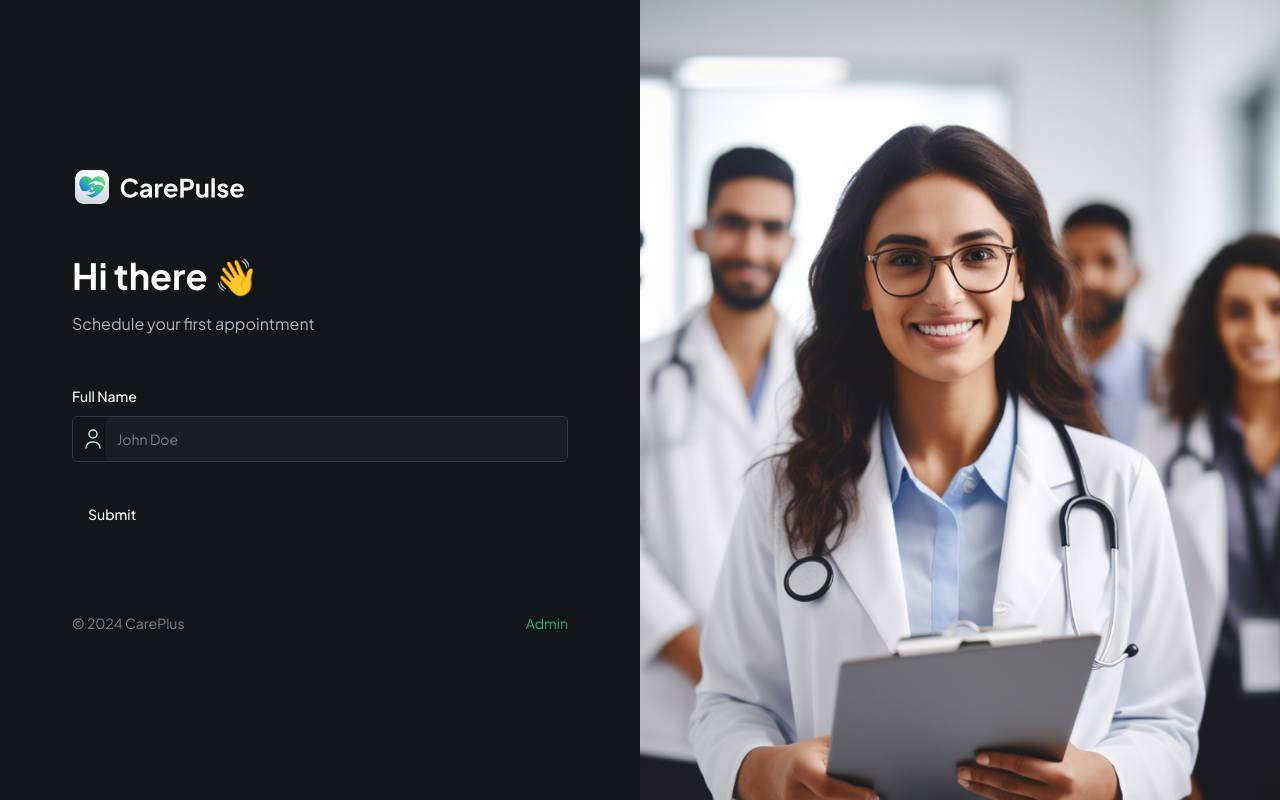
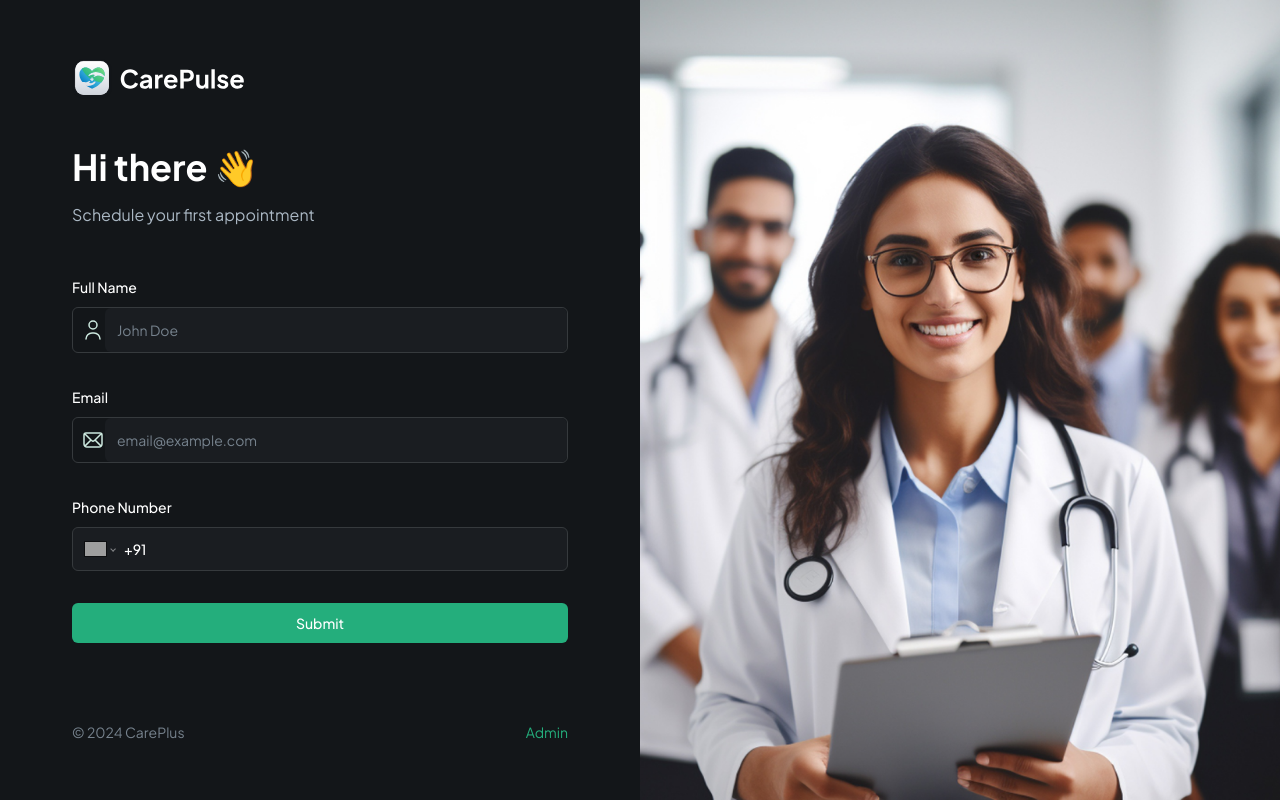
Before and after one commit to Tariq-act/doctorAppointment, a Next.js app: page / in a window 1280 px wide. Built offline with nearby package versions, Linux system fonts and the light colour scheme; grey boxes are pictures that could not be loaded.

Commit message:
home page

```diff
--- a/components/CustomFormField.tsx
+++ b/components/CustomFormField.tsx
@@ -12,6 +12,8 @@ import {
 import { Input } from "./ui/input";
 import { FormFieldType } from "./forms/PatientForm";
 import Image from "next/image";
+import "react-phone-number-input/style.css";
+import PhoneInput from "react-phone-number-input";
 
 interface CustomProps {
   control: Control<any>;
@@ -53,6 +55,20 @@ const RenderField = ({ field, props }: { field: any; props: CustomProps }) => {
           </FormControl>
         </div>
       );
+    case FormFieldType.PHONE_INPUT:
+      return (
+        <FormControl>
+          <PhoneInput
+            defaultCountry='IN'
+            placeholder={placeholder}
+            international
+            withCountryCallingCode
+            value={field.value as E164Number | undefined}
+            onChange={field.onChange}
+            className='input-phone'
+          />
+        </FormControl>
+      );
 
     default:
       break;
--- /dev/null
+++ b/components/SubmitButton.tsx
@@ -0,0 +1,35 @@
+import React from "react";
+import { Button } from "./ui/button";
+import Image from "next/image";
+
+interface ButtonProps {
+  isLoading: boolean;
+  className?: string;
+  children: React.ReactNode;
+}
+const SubmitButton = ({ isLoading, className, children }: ButtonProps) => {
+  return (
+    <Button
+      type='submit'
+      disabled={isLoading}
+      className={className ?? "shad-primary-btn w-full"}
+    >
+      {isLoading ? (
+        <div className='flex items-center gap-4'>
+          <Image
+            src='/assets/icons/loader.svg'
+            alt='loader'
+            width={24}
+            height={24}
+            className='animate-spin'
+          />
+          Loading...
+        </div>
+      ) : (
+        children
+      )}
+    </Button>
+  );
+};
+
+export default SubmitButton;
--- a/components/forms/PatientForm.tsx
+++ b/components/forms/PatientForm.tsx
@@ -7,6 +7,10 @@ import { z } from "zod";
 import { Button } from "@/components/ui/button";
 import { Form } from "@/components/ui/form";
 import CustomFormField from "../CustomFormField";
+import SubmitButton from "../SubmitButton";
+import { useState } from "react";
+import { userFormValidation } from "@/lib/validation";
+import { useRouter } from "next/navigation";
 
 export enum FormFieldType {
   INPUT = "input",
@@ -18,22 +22,33 @@ export enum FormFieldType {
   SKELETON = "skeleton",
 }
 
-const formSchema = z.object({
-  username: z.string().min(2, {
-    message: "Username must be at least 2 characters.",
-  }),
-});
+export default function PatientForm() {
+  const router = useRouter();
+  const [isLoading, setIsLoading] = useState<boolean>(false);
 
-export default function PatientForm() {
-  const form = useForm<z.infer<typeof formSchema>>({
-    resolver: zodResolver(formSchema),
+  const form = useForm<z.infer<typeof userFormValidation>>({
+    resolver: zodResolver(userFormValidation),
     defaultValues: {
-      username: "",
+      name: "",
+      email: "",
+      phone: "",
     },
   });
 
-  function onSubmit(values: z.infer<typeof formSchema>) {
-    console.log(values);
+  async function onSubmit({
+    name,
+    email,
+    phone,
+  }: z.infer<typeof userFormValidation>) {
+    setIsLoading(true);
+
+    try {
+      // const userData = { name, email, phone };
+      // const user = await createUser(userData);
+      // if (user) router.push(`/patients/${user.$id}/register`);
+    } catch (error) {
+      console.error(error);
+    }
   }
   return (
     <Form {...form}>
@@ -51,7 +66,26 @@ export default function PatientForm() {
           iconSrc='/assets/icons/user.svg'
           iconAlt='user'
         />
-        <Button type='submit'>Submit</Button>
+
+        <CustomFormField
+          fieldType={FormFieldType.INPUT}
+          control={form.control}
+          name='email'
+          label='Email'
+          placeholder='email@example.com'
+          iconSrc='/assets/icons/email.svg'
+          iconAlt='email'
+        />
+
+        <CustomFormField
+          fieldType={FormFieldType.PHONE_INPUT}
+          control={form.control}
+          name='phone'
+          label='Phone Number'
+          placeholder='(555) 123-4567'
+        />
+
+        <SubmitButton isLoading={isLoading}>Submit</SubmitButton>
       </form>
     </Form>
   );
--- /dev/null
+++ b/lib/validation.ts
@@ -0,0 +1,12 @@
+import { z } from "zod";
+
+export const userFormValidation = z.object({
+  name: z
+    .string()
+    .min(2, { message: "Name must be at least 2 characters." })
+    .max(50, { message: "Name must be at most 50 characters." }),
+  email: z.string().email("Invalid email address."),
+  phone: z.string().refine((phone) => /^\+?[1-9]\d{1,14}$/.test(phone), {
+    message: "Invalid Phone Number",
+  }),
+});
--- a/package.json
+++ b/package.json
@@ -20,6 +20,7 @@
     "react": "^18",
     "react-dom": "^18",
     "react-hook-form": "^7.52.2",
+    "react-phone-number-input": "^3.4.5",
     "tailwind-merge": "^2.4.0",
     "tailwindcss-animate": "^1.0.7",
     "zod": "^3.23.8"
```
Also changed, not shown: 1 other file (tests, documents, lock files or other folders).
